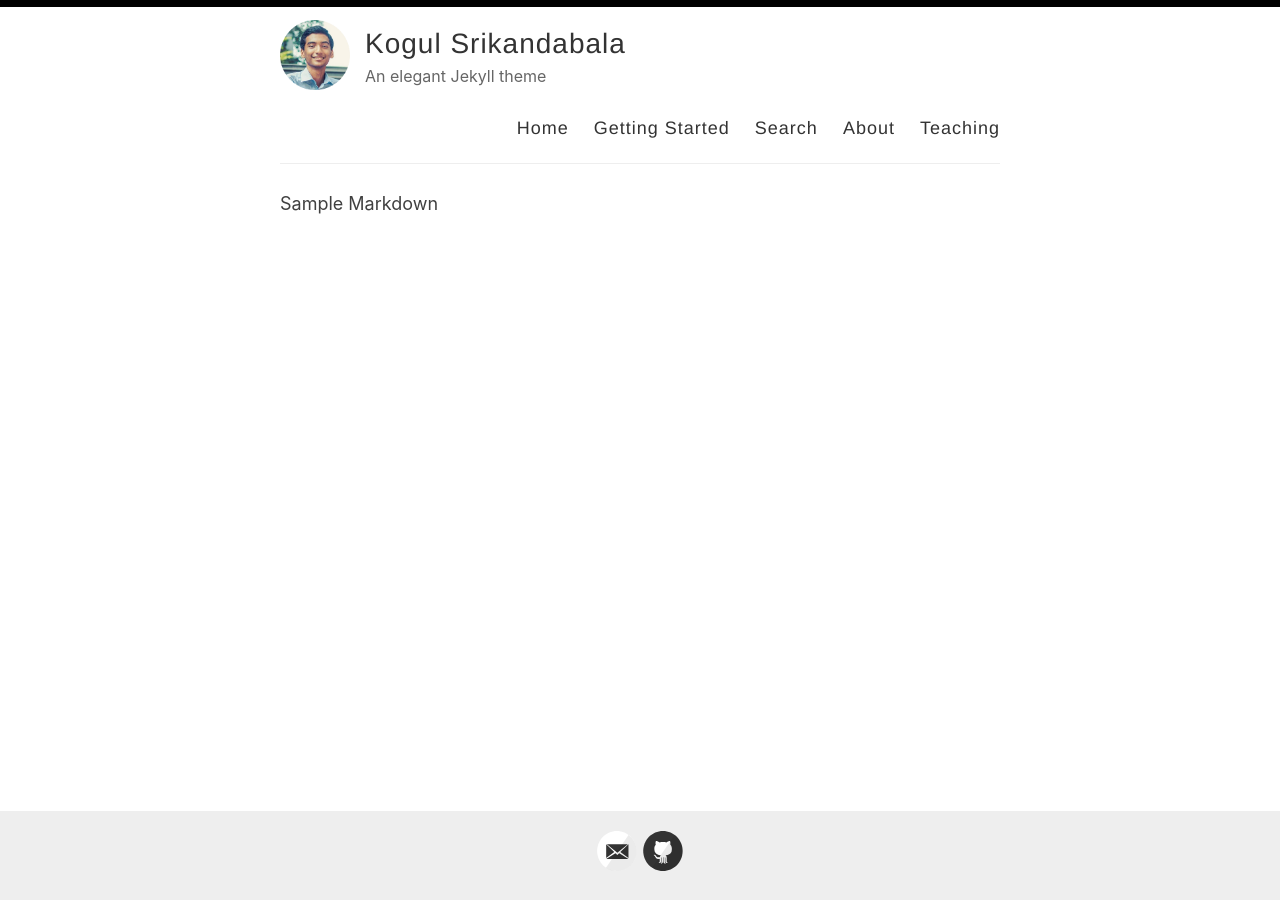
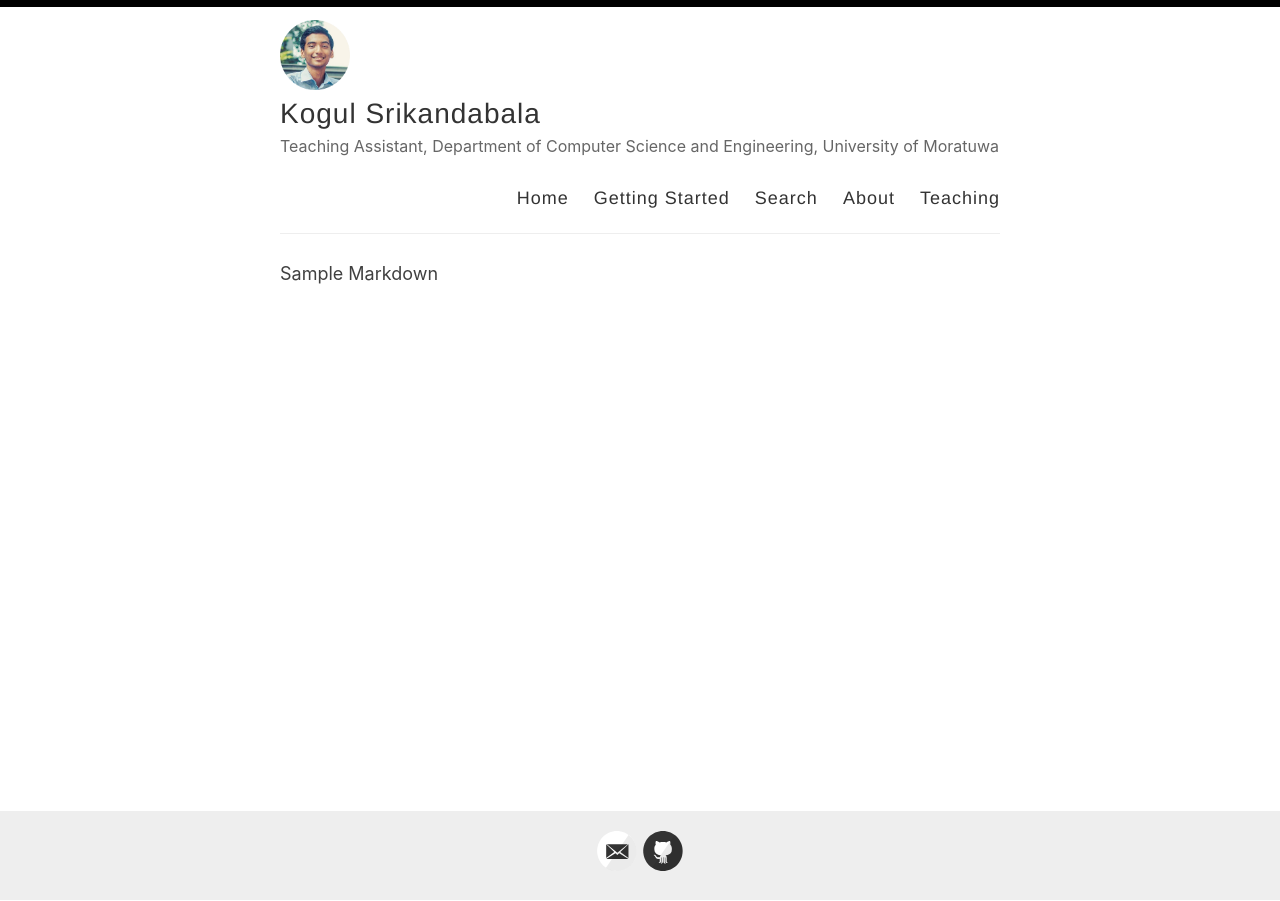
Before and after one commit to Skogul1997/Skogul1997.github.io, a Jekyll site: the page built from index.html, in a window 1280 px wide. Built offline with Jekyll 4.4.1, drawn with Linux system fonts in a browser that asks for light colours; the list of posts is cut into pages by our own code.

Commit message:
Update _config.yml

```diff
--- a/_config.yml
+++ b/_config.yml
@@ -9,7 +9,7 @@
 author: Kogul Srikandabala
 
 # Short bio or description (displayed in the header)
-description: An elegant Jekyll theme
+description: Teaching Assistant, Department of Computer Science and Engineering, University of Moratuwa
 
 # URL of your avatar or profile pic (you could use your GitHub profile pic)
 avatar: /images/ProfilePic.png
```
